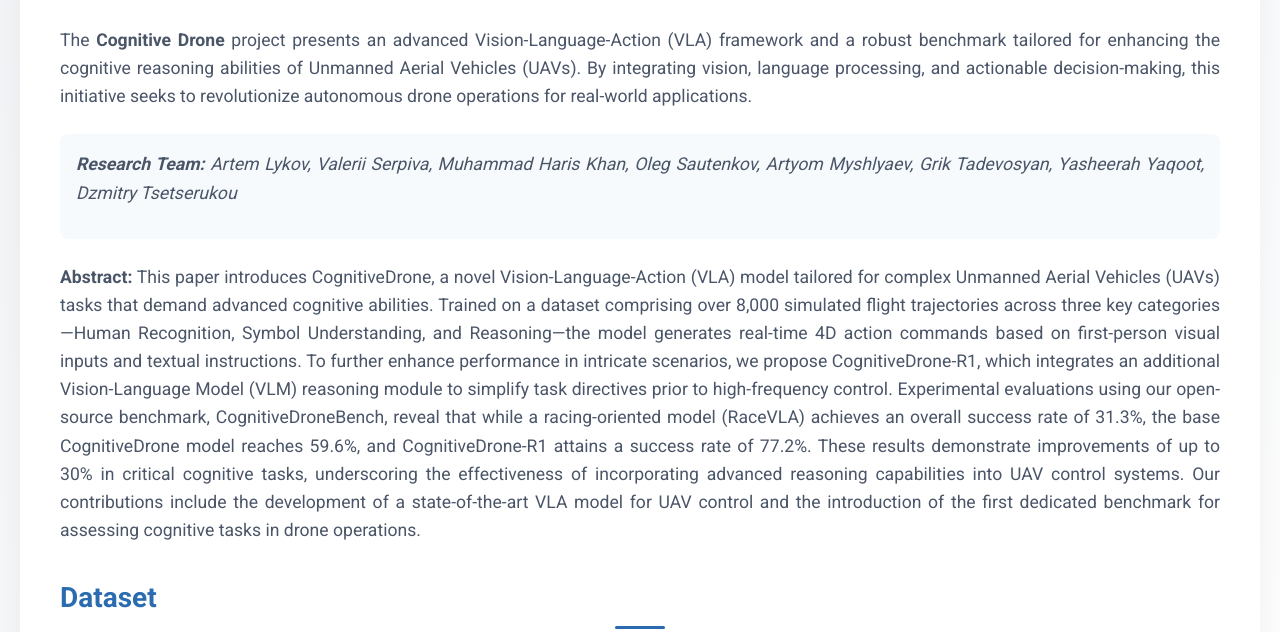
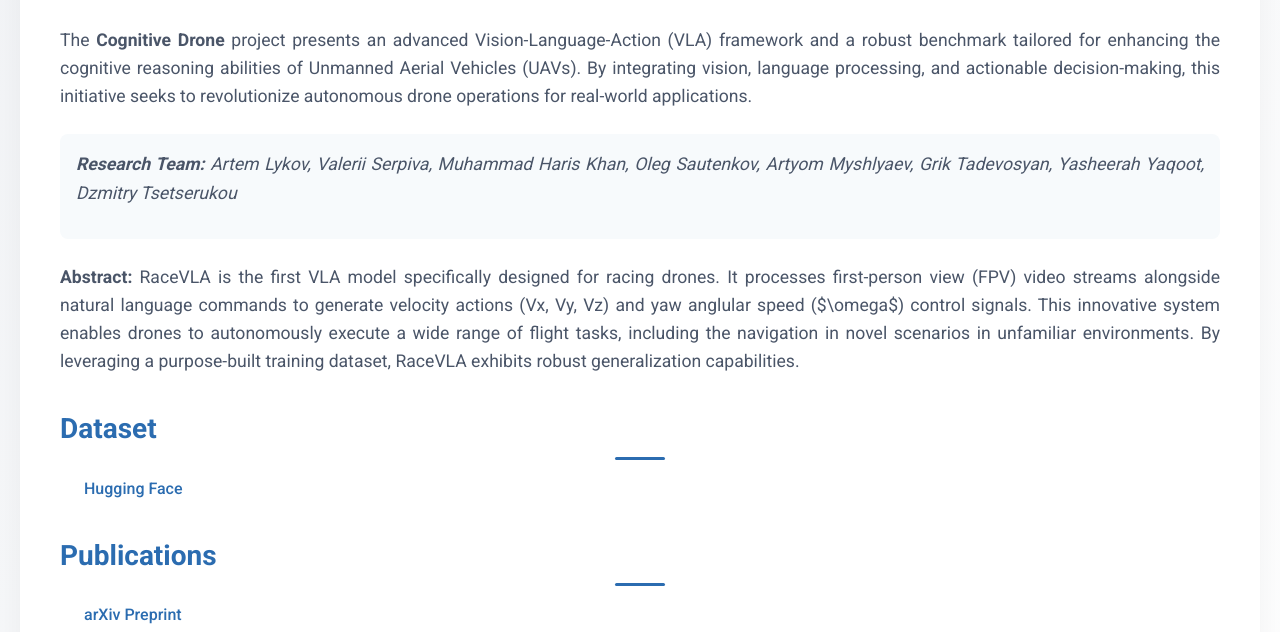
Before and after one commit to racevla/racevla.github.io, a plain HTML site: page index.html in a window 1280 px wide. Shown: the part 426-1058 px from the top of the page. Drawn offline with Linux system fonts and the light colour scheme.

Commit message:
Update index.html

```diff
--- a/index.html
+++ b/index.html
@@ -200,7 +200,7 @@
 
 
         <div class="abstract">
-            <p><strong>Abstract:</strong> This paper introduces CognitiveDrone, a novel Vision-Language-Action (VLA) model tailored for complex Unmanned Aerial Vehicles (UAVs) tasks that demand advanced cognitive abilities. Trained on a dataset comprising over 8,000 simulated flight trajectories across three key categories—Human Recognition, Symbol Understanding, and Reasoning—the model generates real-time 4D action commands based on first-person visual inputs and textual instructions. To further enhance performance in intricate scenarios, we propose CognitiveDrone-R1, which integrates an additional Vision-Language Model (VLM) reasoning module to simplify task directives prior to high-frequency control. Experimental evaluations using our open-source benchmark, CognitiveDroneBench, reveal that while a racing-oriented model (RaceVLA) achieves an overall success rate of 31.3%, the base CognitiveDrone model reaches 59.6%, and CognitiveDrone-R1 attains a success rate of 77.2%. These results demonstrate improvements of up to 30% in critical cognitive tasks, underscoring the effectiveness of incorporating advanced reasoning capabilities into UAV control systems. Our contributions include the development of a state-of-the-art VLA model for UAV control and the introduction of the first dedicated benchmark for assessing cognitive tasks in drone operations. </p>
+            <p><strong>Abstract:</strong> RaceVLA is the first VLA model specifically designed for racing drones. It processes first-person view (FPV) video streams alongside natural language commands to generate velocity actions (Vx, Vy, Vz) and yaw anglular speed ($\omega$) control signals. This innovative system enables drones to autonomously execute a wide range of flight tasks, including the navigation in novel scenarios in unfamiliar environments. By leveraging a purpose-built training dataset, RaceVLA exhibits robust generalization capabilities. </p>
         </div>
 
         <h2>Dataset</h2>
```
